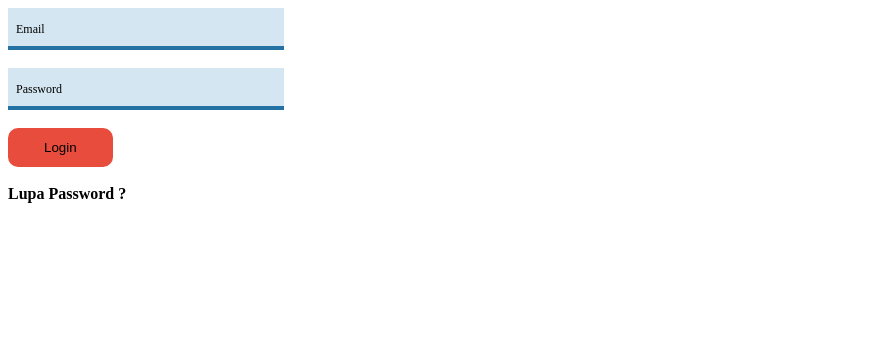
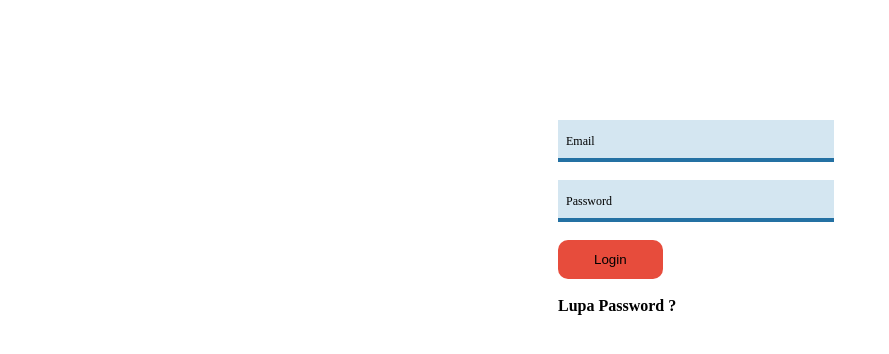
Before and after one commit to ggmich/Modul, a PHP site: page /login.html in a window 1280 px wide. Shown: the top 354 px of the page, without its empty margins (0-889 px from the left). Run offline with PHP 8.4, Linux system fonts and the light colour scheme.

Commit message:
Update loginStyle.css
udah pindah ketengah

```diff
--- a/TugasBesar/View/style/loginStyle.css
+++ b/TugasBesar/View/style/loginStyle.css
@@ -1,6 +1,11 @@
 .divLogin{
   margin: auto;
   overflow: auto;
+  margin-left: 550px;
+  margin-top: 120px;
+}
+a{
+  margin-left: 550px;
 }
 
 .input-group input{
```
